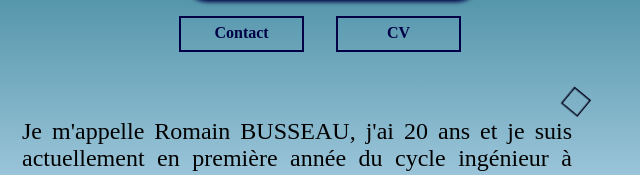
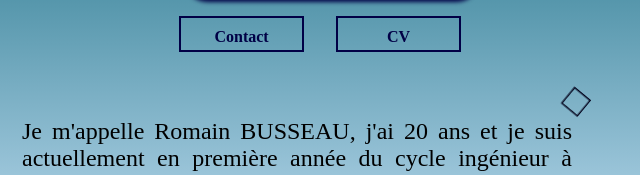
Before and after one commit to RomainBsu/RomainBsu.github.io, a website: page index.html in a window 1280 px wide. Shown: the part 477-652 px from the top of the page, 343-983 px from the left. Drawn offline with nearby package versions, Linux system fonts and the light colour scheme.

Commit message:
Compatibility modification

```diff
--- a/index.html
+++ b/index.html
@@ -39,7 +39,7 @@
                 <img src="idéntité.JPG">
                 <div class="presentationbouton">
                     <a href="mailto:romain.busseau@outlook.fr">Contact</a>
-                    <a href="/Romain BUSSEAU CV.pdf">CV</a>
+                    <a href="Romain_BUSSEAU_CV.pdf">CV</a>
                 </div>
             </div>
 
--- a/styles.css
+++ b/styles.css
@@ -9,6 +9,9 @@ body {
     width: 100%;
     height: 100%;
     background-color: rgb(212, 235, 255);
+    overflow-x: hidden;
+    overflow-y:auto;
+    overflow-scrolling: touch;
 }
 
 body .test{
@@ -217,7 +220,7 @@ header {
     background-color: rgba(0, 2, 148, 0);
     border: 2px solid rgb(1, 0, 70);
     text-align: center;
-    line-height: 30px;
+    line-height: 38px;
     text-decoration: none;
 }
 
```
